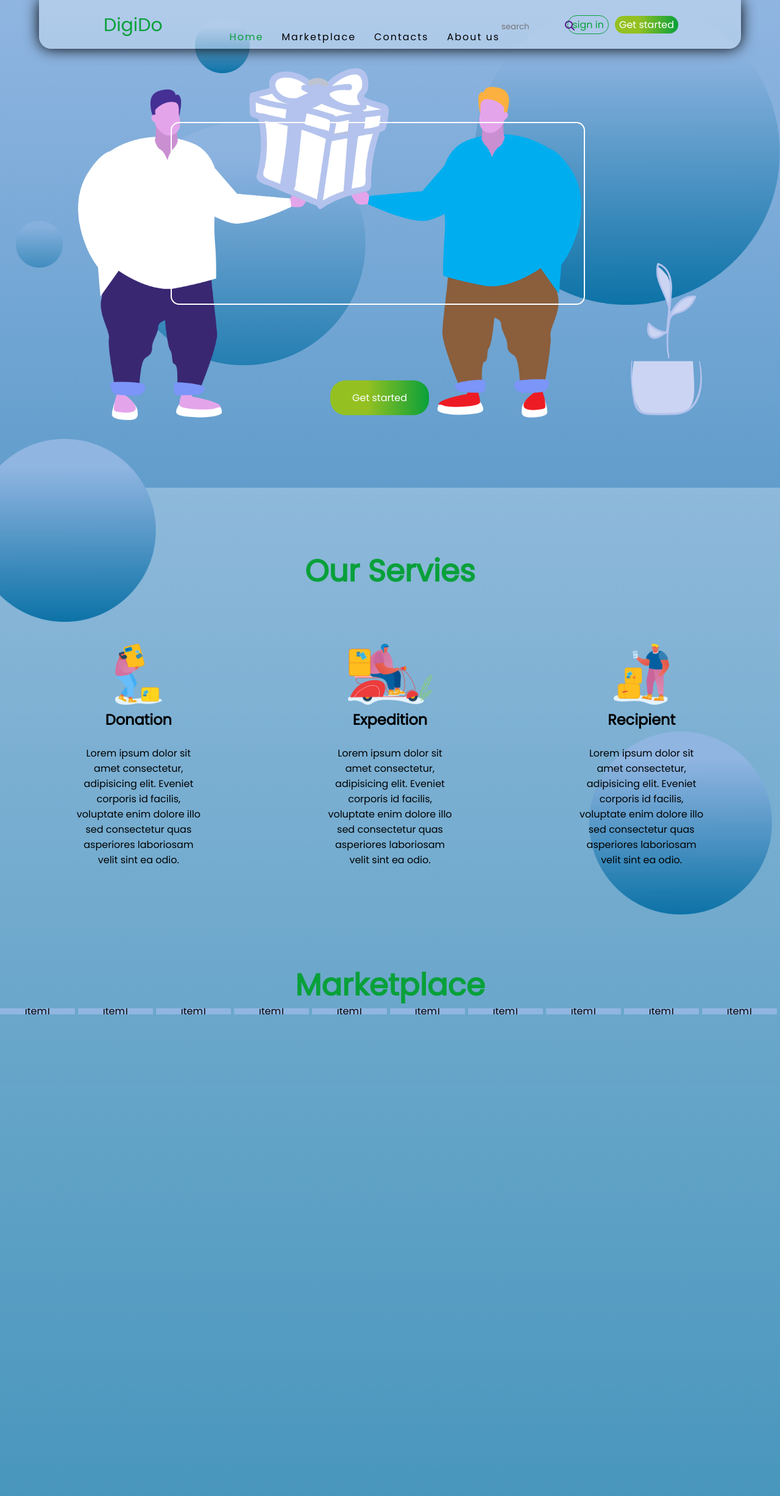
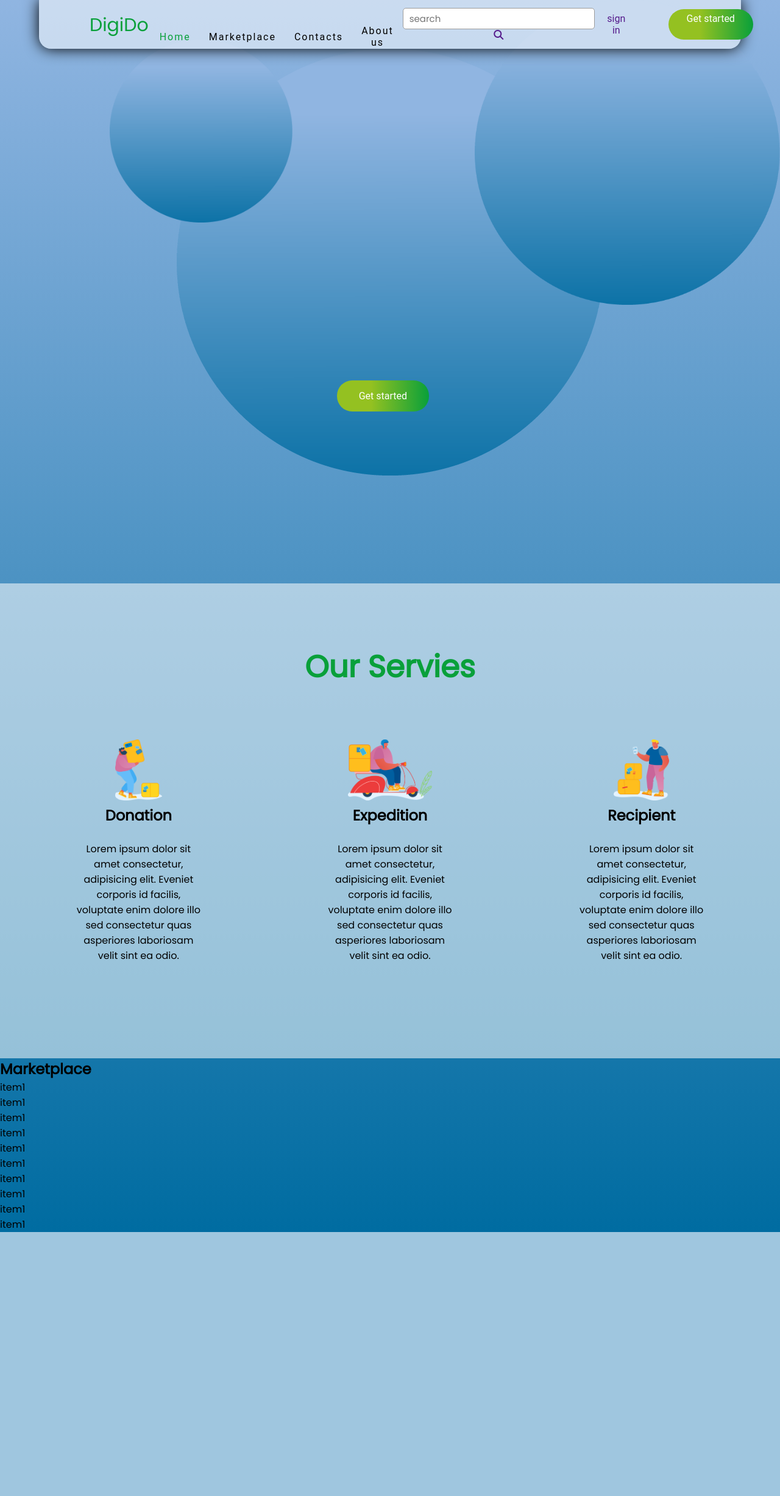
Before and after one commit to HumanITeam/DOGIDO, a PHP site: page / in a window 1280 px wide. Shown: the whole page at 61% size. After the commit the page ends 2021 px from the top, so only its background shows below. Run offline with PHP 8.4, Linux system fonts and the light colour scheme; some libraries are stand-ins or nearby versions; grey boxes are pictures that could not be loaded.

Commit message:
Upload corrections

```diff
--- a/css/nav_bar.css
+++ b/css/nav_bar.css
@@ -1,4 +1,3 @@
-
 header{
     overflow: hidden;
     min-height: 100vh;
@@ -7,23 +6,20 @@
     align-items: center;
     text-align: center;
     justify-content: center;
-    z-index: 10000000;
-    background-image: url(img/bg_.png);
-    background-size: 80%;
-    background-repeat: no-repeat;
-    background-position: center;
+
+    z-index: -1;
 
 }
-
 .navbar-container {
     display: flex;
     margin-left: auto;
     margin-right: auto;
-    background: rgba(255, 255, 255, 0.295);
+    background: rgba(255, 255, 255, 0.486);
     position: relative;
     top: 0;
     height: 80px;
     width: 90%;
+    background: rgba(255, 255, 255, 0.521);
     border-bottom-left-radius: 20px;
     border-bottom-right-radius: 20px;
     box-shadow: 1px 5px 25px rgba(0, 0, 0, 0.541);
@@ -33,7 +29,7 @@
     padding: 25px 80px;
     box-shadow:  0 0 25px #000;
     transition: 0.6s;
-    z-index: 100000;
+    z-index: 10000;
 
 }
 .con-logo{
@@ -86,45 +82,37 @@
 
 }
 .btns{
-    margin-left: 50px;
     top: 0px;
-    right: 2%;
     display: flex;
     padding: 0px 0px;
 }
 .btns li a{
-    padding: 3px 7px;
+    padding: 6px 15px;
 }
 .btns li{
     list-style: none;
 }
-.btn-sign_in a{
-    text-decoration: none;
-    color: #09A03A;
+.btn-sing_in{
     width: 130px;
-    border: solid 1px #09A03A ;
+    border: solid 2px #09A03A ;
     border-radius: 25px;
     text-align: center;
     justify-content: center;
     border: solid(linear-gradient(0deg, #94C121 0%,#94C121 37%, #09A03A 100%) 2px) ;
 }
-.btn-sign_in :hover{
-    border: solid 1px  ;
-    color: #fff;
-    background:cadetblue;
+.btn-sing_in a {
+    text-decoration: none;
+    color: #09A03A;
 }
-.btn-suscribe a{
-    margin-left: 10px;
+.btn-suscribe{
+    margin-left: 50px;
     width: 150px;
     background:linear-gradient(90deg, #94C121 0%,#94C121 37%, #09A03A 100%); ;
     border-radius: 25px;
     text-align: center;
     justify-content: center;
 }
-.btn-suscribe :hover{
-    background:cadetblue;
-    transition: 0.6s;
-}
+
 .fixed {
     height: 80px;
     width: 100%;
@@ -136,43 +124,8 @@
     background-color: rgba(255, 255, 255, 0.918);
     padding: 36px 13px 2px;
     padding-bottom: 2px;
-    margin-top:auto;
-
-}
-.search-bar .search_txt{
-    border: none;
-    outline: none;
-    background: none;
-    color: white;
-    transition: 0.4s;
-    width: 100px;
-}
-.search-bar{
-    height: 40px;
-    border-radius: 40px;
-    padding: 10px;
-    position: absolute;
-    top: 36%;
-    left: 65%;
-    top: 25%;
-}
-.fixed .search-bar{
-    height: 40px;
-    position: absolute;
-    border-radius: 40px;
-    padding: 0px;
-    margin-left: -79px;
-    left: 80%;
-    top: 36%;
-
-}
-.search_btn{
-    color: #09A03A;
-    float: right;
-    height: 40px;
-    width: 40px;
-    border-radius: 50%;
-    align-items:center;
+    margin-top: 0px;
+    margin-left: 0px;
 }
 
 .fixed ul{
@@ -181,8 +134,6 @@
     display: flex;
     justify-content: center;
     align-items: center;
-    margin-left: auto;
-    margin-right: auto;
 }
 .fixed ul li {
     height: 36px;
@@ -212,11 +163,10 @@
 }
 
 .fixed .btns{
-    position: absolute;
-    margin-top: 0px;
+    margin-top: -45px;
     display: flex;
-    right: 2%;
-    top: 28px;
+    margin-left:100px;
+    padding-left: 0px;
 }
 
 .fixed  .navbar__link:hover{
--- a/css/style.css
+++ b/css/style.css
@@ -13,67 +13,20 @@
     min-height: 100vh;
 }
 
-
-.shape1{
-    text-align: center;
-    justify-self: c;
-    background-image: url(img/shape\ \(1\).png);
-    background-size: 50%;
-    width: 100vh;
-    height: 100vh;
-    background-repeat: no-repeat;
-    background-position: center;
-    top:0;
-    z-index: -10;
-    opacity: .75;
-    position: fixed;
-}
-
-.shape2{
-    float: right;
-    text-align: right;
-    background-image: url(img/shape\ \(1\).png);
-    background-size: 60%;
-    width: 10%;
-    height: 100vh;
-    background-repeat: no-repeat;
-    background-position: center;
-    top:0;
-    z-index: -20;
-    opacity: .50;
-    position: fixed;
-    background-attachment: scroll,local;
-}
-.shape3{
-    text-align: right;
-    background-image: url(img/shape\ \(1\).png);
-    background-size: 90%;
-    width: 100vh;
-    height: 100vh;
-    background-repeat: no-repeat;
-    background-position: 5% top;
-    top:0;
-
-    z-index: -30;
-    opacity: .50;
-    position: fixed;
-}
-
 .section1 li{
     list-style: none;
 
 }
 
-.video_prsentation{
+.get_started{
     height: 300px;
     position: absolute;
     border: #fff solid 2px;
-    top: 25%;
-    right: 25%;
-    margin-right: auto;
-    margin-left: auto;
+    top: 65%;
+    right: 19%;
+    transform: translate(-10%, -90%);
     border-radius: 14px;
-    width: 680px;
+    width: 700px;
 }
 .video_{
     height: 300px;
@@ -86,7 +39,6 @@
     height: 90px;
     top: 30px;
     right: 1306px;
-    transition: ease-in;
 }
 
 #sec2{
@@ -94,30 +46,20 @@
     height: 500px;
     top: 0px;
     right: 0px;
-    transition: 0.6s;
-    z-index: -50;
 }
 #sec3{
     position: absolute;
     height: 300px;
-    top:90%;
-    right: 80%;
-}
-
-#sec3_{
-    position: absolute;
-    height: 300px;
-    top:150%;
-    right:1%;
-
+    top: 65px;
+    right: 800px;
 }
 #sec4{
     position: absolute;
     height: 300px;
-    top: 80%;
-    right: 15%;
+    top: 65;
+    left: 15%;
 }
-.btn-suscribe-2 a{
+.btn-suscribe-2{
     padding: 16px 36px;
     background:linear-gradient(90deg, #94C121 0%,#94C121 37%, #09A03A 100%); ;
     border-radius: 25px;
@@ -135,17 +77,8 @@
     text-decoration: none;
     color: #fff;
 }
-.btn-suscribe-2  :hover{
-    background:cadetblue;
-    transition: 0.6s;
-}
 
-.footer{
-    bottom: 0;
-    width: 100%;
-    height: 25%;
-    background: #fff;
-}
+
 
 .services{
     min-height: 100vh;
@@ -161,8 +94,7 @@
     justify-content: center;
     align-items: center;
     text-align: center;
-    background: rgba(255, 255, 255, 0.288);
-
+    background: rgba(255, 255, 255, 0.548);
 }
 
 .Servies h1{
@@ -202,63 +134,175 @@
     color: #09A03A;
 }
 
-.midle{
-    display: flex;
+.about_us{
     justify-content: center;
-    width: 100%;
     align-items: center;
     text-align: center;
+    padding: 100px 0px;
+    min-height: 90vh;
+    background: rgba(255, 255, 255, 0.548);
+
+
+}
+.about{
+    padding: 10px 100px;
+    display: flex;
+    align-items: center;
+    justify-items: center;
+    justify-content: space-between;
+    position: relative;
+}
+
+.about_us h1{
+    color: #09A03A;
+    font-size: 50px;
 
 }
 
-
-.marketplace h1{
-    position: relative;
-    top: 0;
-    text-align: center;
-    color: #09A03A;
-    font-size: 50px;
-    margin-bottom: 0%;
-    margin: 0px 0px;
+.image_digodo{
+    height: 350px;
 }
-.market_items{
-    display: flex;
+._text{
+    justify-content: left;
+    text-align: left;
+    padding: 10px 100px;
 }
-
-.marketplace{
-    background: rgba(255, 255, 255, 0.288);
-    justify-content: center;
-    justify-items: center;
+form{
+  position: absolute;
+  top: 50%;
+  left: 50%;
+  transform: translate(-50%,-50%);
+  border: 1px solid #9c9c9c;
+  border-radius: 10px;
+  width: 750px;
+  padding: 25px;
+  background: #fff;
 }
-.items{
-    min-height:100vh;
-    width: 100%;
-    justify-content: center;
-    align-items: center;
-    text-align: center;
-    position: relative;
+.logo{
+  width: 100px;
+  padding: 5px 0;
+  margin: 0 0 0 -15px;
 }
-
-.position-relative{
-    position: relative !important;
+.head{
+  padding-left: 10px;
 }
-
-.container-item{
-    overflow-x: auto;
-    max-height: 50vh;
-    width: 100%;
-    display: flex;
-
+.head h3{
+  margin: 0;
+  font-size: 23px;
+  font-family: jost;
+  position: relative;
+  letter-spacing: 1px;
 }
-.container-item .item{
-    background: #90B5E1;
-    width: 200px;
-    line-height: 10px;
-    text-align: center;
-    margin-right: 5px;
-    padding: 0px 0px;
+input{
+  outline: none;
+  border: 1px solid #9c9c9c;
+  border-radius: 5px;
+  padding: 0 10px;
+  height: 35px;
+  font-size: 15px;
 }
-
-.container-item::-webkit-scrollbar{
-    width: 0;
+input:focus{
+  border: 1.5px solid #1f52f9;
 }
+.name{
+  display: inline-block;
+}
+input[type="name"]{
+  display: block;
+  margin: 30px 0 0 10px;
+}
+input[type="username"]{
+  display: block;
+  width: 390px;
+  margin: 10px 0 0 10px;
+}
+.gmail{
+  position: relative;
+  display: block;
+  top: -47px;
+  left: 330px;
+  font-family:roboto;
+  color: #333;
+  font-size: 15px;
+  cursor: default;
+}
+.pass{
+  display: inline-block;
+}
+.password{
+  display: block;
+  width: 140px;
+  margin: 0 5px 0 10px;
+}
+label{
+  position: relative;
+  font-family:roboto;
+  color: #555;
+  font-size: 15px;
+  pointer-events: none;
+  left: 20px;
+  top: -28px;
+  transition: .2s all;
+}
+input:focus ~label,
+input:valid ~ label{
+  top: -49px;
+  left: 15px;
+  background: #fff;
+  padding: 0 5px;
+  font-size: 10px;
+  color: #1f52f9;
+}
+a{
+  position: relative;
+  font-family: roboto;
+  text-decoration: none;
+  display: block;
+}
+.line1{
+  font-size: 12px;
+  margin: -30px 0 10 15px;
+}
+.line2{
+  color: #1144ed;
+  font-size: 15px;
+  margin: 20px 0 20px 15px;
+}
+.line3{
+  font-size: 12px;
+  margin: -10px 0 0 15px;
+  width: 310px;
+}
+.line4{
+  font-size: 15px;
+  margin: 20px 8px;
+  color: #4971f6;
+  display: inline-block;
+  font-family: arial rounded mt;
+}
+input[type="submit"]{
+  background:  #4971f6;
+  color: #fff;
+  border: none;
+  padding:10px 30px;
+  border-radius: 5px;
+  margin:  40px 0 30px 180px;
+  cursor: pointer;
+  font-size: 15px;
+}
+input[type="submit"]:hover{
+  background: #254fdb;
+}
+.iconeye{
+  display: inline-block;
+}
+#eye{
+  display: block;
+  position: relative;
+  top: -18px;
+  width:27px;
+  cursor: pointer;
+}
+.side-logo{
+  width: 230px;
+}
--- a/js/script.js
+++ b/js/script.js
@@ -1,11 +1,11 @@
 const nav = document.querySelector('nav');
-var sec1 =document.querySelector('#sec1')
 let navTop = nav.offsetTop;
+let sec1 =document.getElementsByClassName('sec1')
+let sec2 =document.getElementsByClassName('sec2')
 
 function fixedNav() {
   if (window.scrollY > navTop) {
     nav.classList.add('fixed');
-    sec1.style.left= 25 +'%';
   } else {
     nav.classList.remove('fixed');
   }
```
Also changed, not shown: js/parallax.js (added, +9 -0 lines), php/accountpage.php (added, +171 -0 lines), img/digidologo.png (added), img/eyehide.png (added), img/eyeshow.png (added).
